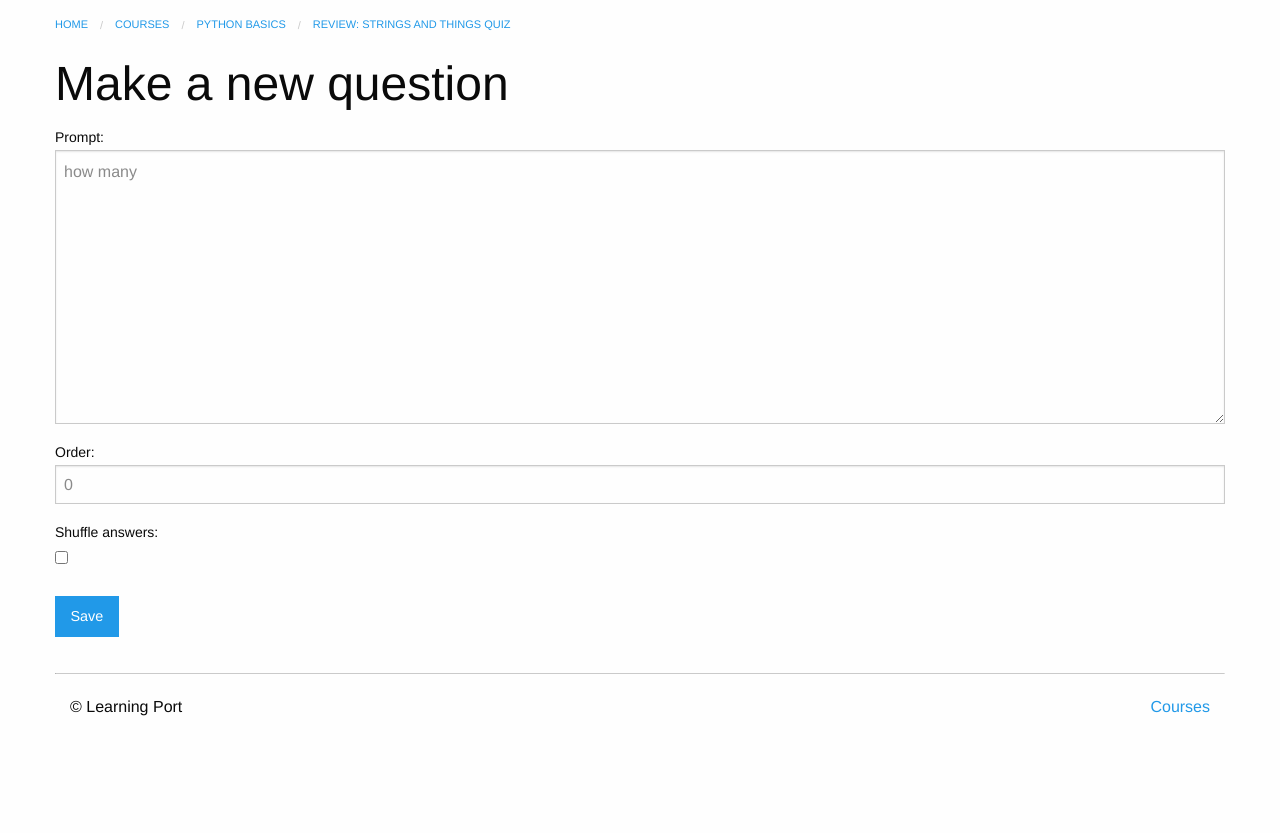
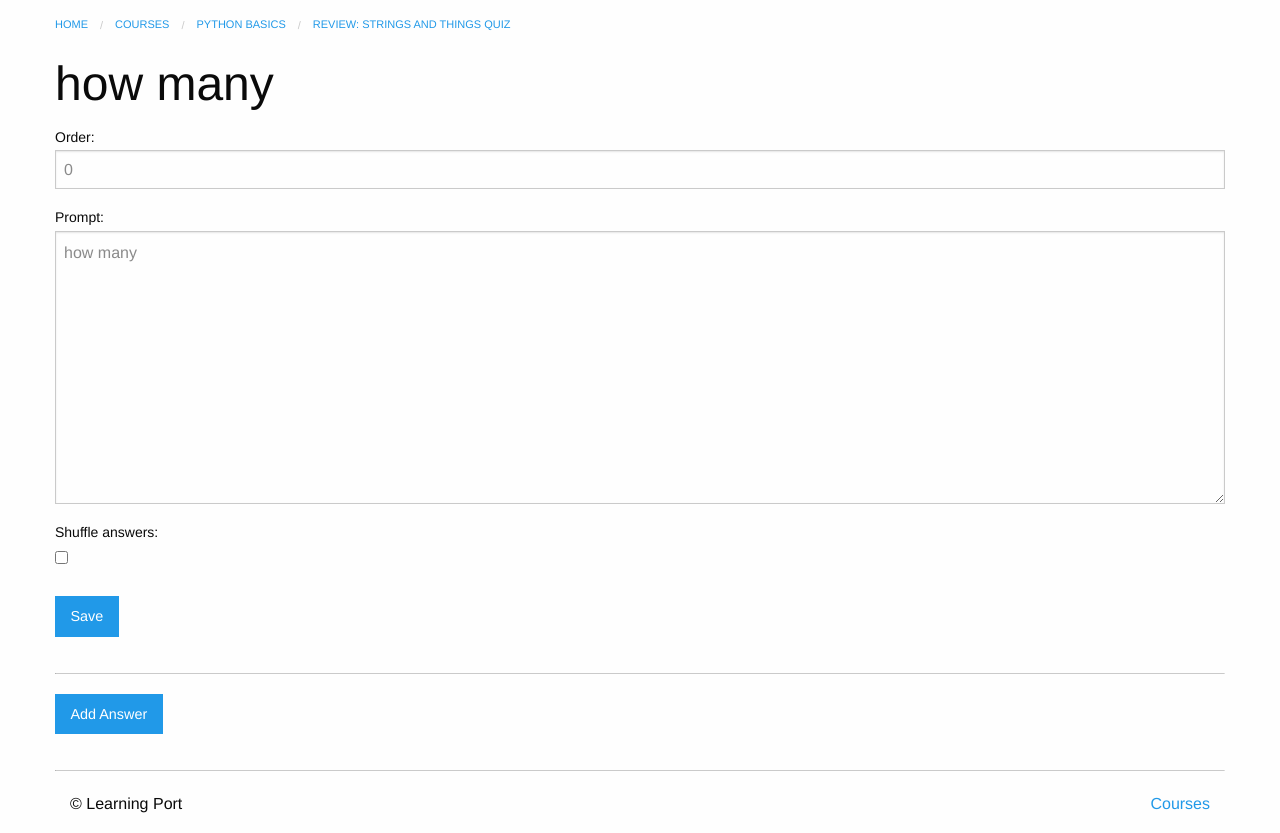
Before and after one commit to glennsvel90/learning_port, a Django app: page /courses/1/edit_question/1/ in a window 1280 px wide. Shown: the part 54-887 px from the top of the page. Before the commit the page ends 770 px from the top, so only its background shows below. Run offline with Django 3.2, Linux system fonts and the light colour scheme; a user stored in the database is signed in; data comes from the database, SQL or seed files in the repository; both versions use the stored data as it was before the commit; data that the repository does not hold is empty.

Commit message:
added create answer view

```diff
--- a/courses/forms.py
+++ b/courses/forms.py
@@ -10,20 +10,33 @@ class QuizForm(forms.ModelForm):
             'title',
             'description',
             'order',
-            'total_questions'
+            'total_questions',
         ]
 
-class TrueFalseQuestionForm(forms.ModelForm):
+
+
+class QuestionForm(forms.ModelForm):
+    class Media:
+        pass
+
+
+class TrueFalseQuestionForm(QuestionForm):
     class Meta:
         model = models.TrueFalseQuestion
-        fields = ['order', 'prompt','correct']
-        #put correct soon as new feature
+        fields = ['order', 'prompt']
 
-class MultipleChoiceQuestionForm(forms.ModelForm):
+
+class MultipleChoiceQuestionForm(QuestionForm):
     class Meta:
         model = models.MultipleChoiceQuestion
         fields = [
+            'order',
             'prompt',
-            'order',
             'shuffle_answers'
         ]
+
+
+class AnswerForm(forms.ModelForm):
+    class Meta:
+        model = models.Answer
+        fields = ['text', 'order', 'correct',]
--- a/courses/models.py
+++ b/courses/models.py
@@ -14,7 +14,6 @@ class Course(models.Model):
 class Step(models.Model):
     title = models.CharField(max_length=255)
     description = models.TextField()
-
     order = models.IntegerField(default=0)
     course = models.ForeignKey(Course)
 
@@ -25,26 +24,29 @@ class Step(models.Model):
     def __str__(self):
         return self.title
 
+
 class Text(Step):
     content = models.TextField(blank=True, default='')
 
     def get_absolute_url(self):
-        return reverse('courses:text',kwargs={
-            'course_pk': self.course_id,
-            'step_pk':self.id,
-        })
+        return reverse('courses:text', kwargs={
+                'course_pk': self.course_id,
+                'step_pk': self.id
+            })
+
 
 class Quiz(Step):
     total_questions = models.IntegerField(default=4)
 
     class Meta:
-        verbose_name_plural='Quizzes'
+        verbose_name_plural = "Quizzes"
 
     def get_absolute_url(self):
-        return reverse('courses:quiz',kwargs={
-            'course_pk': self.course_id,
-            'step_pk':self.id,
-        })
+        return reverse('courses:quiz', kwargs={
+                'course_pk': self.course_id,
+                'step_pk': self.id
+            })
+
 
 class Question(models.Model):
     quiz = models.ForeignKey(Quiz)
@@ -60,10 +62,18 @@ class Question(models.Model):
     def __str__(self):
         return self.prompt
 
+class MultipleChoiceQuestion(Question):
+    shuffle_answers = models.BooleanField(default=False)
+
+
+class TrueFalseQuestion(Question):
+    pass
+
+
 class Answer(models.Model):
     question = models.ForeignKey(Question)
+    order = models.IntegerField(default=0)
     text = models.CharField(max_length=255)
-    order = models.IntegerField(default=0)
     correct = models.BooleanField(default=False)
 
     class Meta:
@@ -71,10 +81,3 @@ class Answer(models.Model):
 
     def __str__(self):
         return self.text
-
-class MultipleChoiceQuestion(Question):
-    shuffle_answers = models.BooleanField(default=False)
-
-
-class TrueFalseQuestion(Question):
-    correct = models.BooleanField(default=False)
--- a/courses/templates/courses/question_form.html
+++ b/courses/templates/courses/question_form.html
@@ -11,11 +11,16 @@
 {% block content %}
     <div class="row columns">
     {{ block.super }}
-    <h1>{{ form.instnace.prompt|default:" Make a new question" }}</h1>
+    <h1>{{ form.instance.prompt|default:" Make a new question" }}</h1>
     <form method="POST" action="">
         {% csrf_token %}
         {{ form.as_p }}
         <input type="submit" class="button" value="Save">
     </form>
+    {% if user.is_authenticated and form.instance.pk %}
+      <hr>
+        <a href="{% url 'courses:create_answer' question_pk=form.instance.pk %}" class="button">Add Answer</a>
+      </hr>
+    {% endif %}
 </div>
 {% endblock %}
--- a/courses/templates/courses/quiz_detail.html
+++ b/courses/templates/courses/quiz_detail.html
@@ -22,7 +22,7 @@
                         </div>
                     {% endfor %}
                     {% if user.is_authenticated %}
-                    <a href="{% url 'courses:question_edit' quiz_pk=step.pk question_pk=question.pk %}" class="button">Edit</a>
+                    <a href="{% url 'courses:edit_question' quiz_pk=step.pk question_pk=question.pk %}" class="button">Edit</a>
                     {% endif %}
                 </li>
                 {% endfor %}
@@ -31,7 +31,7 @@
         </article>
         {% if user.is_authenticated %}
         <hr>
-        <a href="{% url 'courses:quiz_edit' course_pk=step.course.pk quiz_pk=step.pk %}" class="button">Edit</a>
+        <a href="{% url 'courses:edit_quiz' course_pk=step.course.pk quiz_pk=step.pk %}" class="button">Edit</a>
         <a href="{% url 'courses:create_question' quiz_pk=step.pk question_type="mc" %}" class="button">New Multiple Choice</a>
         <a href="{% url 'courses:create_question' quiz_pk=step.pk question_type="tf" %}" class="button">New True/False</a>
         {% endif %}
--- a/courses/urls.py
+++ b/courses/urls.py
@@ -11,10 +11,13 @@ urlpatterns = [
     url(r'(?P<course_pk>\d+)/create_quiz/$', views.quiz_create,
         name='create_quiz'),
     url(r'(?P<course_pk>\d+)/edit_quiz/(?P<quiz_pk>\d+)/$', views.quiz_edit,
-        name='quiz_edit'),
+        name='edit_quiz'),
     url(r'(?P<quiz_pk>\d+)/create_question/(?P<question_type>mc|tf)/$',
         views.create_question, name='create_question'),
-    url(r'(?P<quiz_pk>\d+)/edit_question/(?P<question_pk>\d+)/$',
-        views.question_edit, name='question_edit'),
+    url(r'(?P<quiz_pk>\d+)/edit_question/(?P<question_pk>\d+)/$', views.edit_question, name='edit_question'),
+    url(r'(?P<question_pk>\d+)/edit_answer/(?P<answer_pk>\d+)/$',
+        views.answer_form, name='edit_answer'),
+    url(r'(?P<question_pk>\d+)/create_answer/$',
+        views.answer_form, name='create_answer'),
     url(r'(?P<pk>\d+)/$', views.course_detail, name='detail'),
 ]
--- a/courses/views.py
+++ b/courses/views.py
@@ -19,9 +19,9 @@ def course_detail(request, pk):
     steps = sorted(chain(course.text_set.all(), course.quiz_set.all()),
                    key=lambda step: step.order)
     return render(request, 'courses/course_detail.html', {
-        'course': course,
-        'steps': steps
-    })
+            'course': course,
+            'steps': steps
+        })
 
 
 def text_detail(request, course_pk, step_pk):
@@ -74,40 +74,81 @@ def create_question(request, quiz_pk, question_type):
         form_class = forms.MultipleChoiceQuestionForm
 
     form = form_class()
+    answer_forms = forms.AnswerInlineFormSet(
+        queryset=models.Answer.objects.none()
+    )
 
     if request.method == 'POST':
         form = form_class(request.POST)
-        if form.is_valid():
+        answer_forms = forms.AnswerInlineFormSet(
+            request.POST,
+            queryset=models.Answer.objects.non()
+        )
+
+        if form.is_valid() and answer_forms.is_valid():
             question = form.save(commit=False)
             question.quiz = quiz
             question.save()
+            answers = answer_forms.save(commit=False)
+            for answer in answers:
+                answer.question = question
+                answer.save()
             messages.success(request, "Added question")
             return HttpResponseRedirect(quiz.get_absolute_url())
 
     return render(request, 'courses/question_form.html', {
-        'quiz': quiz,
-        'form': form
+            'quiz': quiz,
+            'form': form,
+            'formset': answer_forms
     })
 
+
 @login_required
-def question_edit(request, quiz_pk, question_pk):
-    question = get_object_or_404(models.Question, pk=question_pk, quiz_id=quiz_pk)
-
+def edit_question(request, quiz_pk, question_pk):
+    question = get_object_or_404(models.Question,
+                                 pk=question_pk, quiz_id=quiz_pk)
     if hasattr(question, 'truefalsequestion'):
         form_class = forms.TrueFalseQuestionForm
+        question = question.truefalsequestion
     else:
         form_class = forms.MultipleChoiceQuestionForm
-
+        question = question.multiplechoicequestion
     form = form_class(instance=question)
 
+
     if request.method == 'POST':
-        form = form_class(instance=question, data=request.POST)
+        form = form_class(request.POST, instance=question)
+        answer_forms = forms.AnswerInlineFormSet(
+            request.POST,
+            queryset=form.instance.answer_set.all()
+        )
+        if form.is_valid() and answer_forms.is_valid():
+            form.save()
+            answers = answer_forms.save(commit=False)
+            for answer in answers:
+                answer.question = question
+                answer.save()
+            for answer in answer_forms.deleted_objects:
+                answer.delete()
+            messages.success(request, "Updated question")
+            return HttpResponseRedirect(question.quiz.get_absolute_url())
+    return render(request, 'courses/question_form.html', {
+            'form': form,
+            'quiz': question.quiz,
+    })
+
+
+@login_required
+def answer_form(request, question_pk, answer_pk=None):
+    question = get_object_or_404(models.Question, pk=question_pk)
+    form = forms.AnswerForm()
+
+    if request.method == 'POST':
+        form = forms.AnswerForm(request.POST)
         if form.is_valid:
-            form.save()
-            messages.success(request, "Updated Question")
-            return HttpResponseRedirect(question.quiz.get_absolute_url())
-
-    return render(request, 'courses/question_form.html', {
-        'quiz':question.quiz,
-        'form': form,
-    })
+            answer = form.save(commit=False)
+            answer.question = question
+            answer.save()
+            messages.success(request, "Answer Added")
+            return HttpResponseRedirect(question.get_absolute_url())
+    return render(request,"course/answer_form.html", {'question':question, 'form':form})
--- a/learning_port/urls.py
+++ b/learning_port/urls.py
@@ -22,7 +22,7 @@ from . import views
 urlpatterns = [
     url(r'^courses/', include('courses.urls', namespace='courses')),
     url(r'^admin/', include(admin.site.urls)),
-    url(r'^suggest/$', views.suggestion_view, name='suggestion_view'),
+    url(r'^suggest/$', views.suggestion_view, name='suggestion'),
     url(r'^$', views.hello_world, name='hello_world'),
 ]
 
```
Also changed, not shown: learning_port/forms.py (+4 -12 lines), learning_port/views.py (+8 -6 lines), courses/migrations/0013_remove_truefalsequestion_correct.py (added), courses/templates/courses/answer_form.html (added), db.sqlite3, 2 other files.
